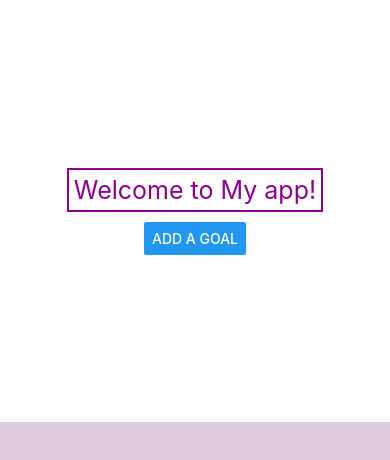
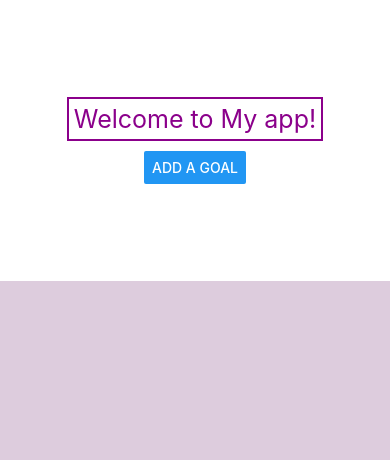
Before and after one commit to YaoyiW27/CS5520, a React Native app: screen / in a window 390 px wide. Shown: the top 460 px of the page. Built offline with nearby package versions, Linux system fonts and the light colour scheme.

Commit message:
adjusted the white and purple layout

```diff
--- a/App.js
+++ b/App.js
@@ -56,15 +56,14 @@ const styles = StyleSheet.create({
   container: {
     flex: 1,
     backgroundColor: "#fff",
-    justifyContent: "center",
   },
   topView: {
-    flex: 1,
+    flex: 0.5,
     alignItems: "center",
     justifyContent: "center",
   },
   bottomView: {
-    flex: 4,
+    flex: 1.5,
     backgroundColor: "#dcd",
     paddingHorizontal: 10,
   },
```
